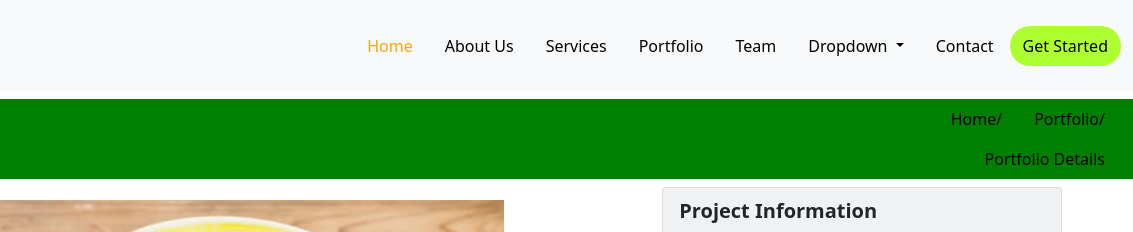
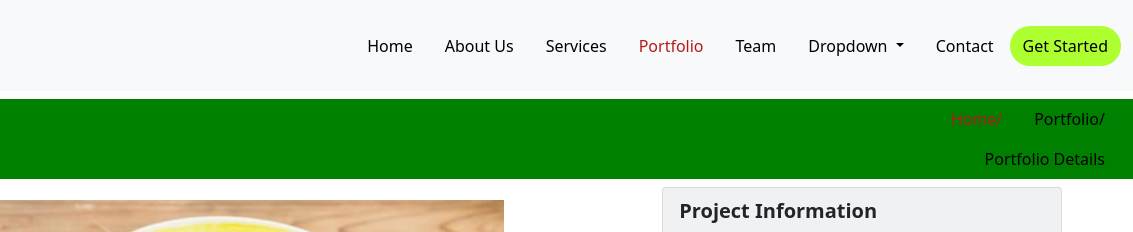
Before and after one commit to codesantaisai/ASSIGNMENT, a plain HTML site: page project01/portfolio.html in a window 1280 px wide. Shown: the top 232 px of the page, 147-1280 px from the left. Drawn offline with Linux system fonts and the light colour scheme.

Commit message:
mousehover and active nav bar

```diff
--- a/project01/portfolio.html
+++ b/project01/portfolio.html
@@ -20,7 +20,7 @@
 
                 <ul class="nav justify-content-end">
                   <li class="nav-item">
-                     <a class="nav-link active home" aria-current="page" href="home.html">Home</a>
+                     <a class="nav-link  home" aria-current="page" href="home.html">Home</a>
       </li>
       <li class="nav-item">
         <a class="nav-link" href="#">About Us</a>
@@ -29,7 +29,7 @@
         <a class="nav-link" href="#">Services</a>
       </li>
       <li class="nav-item">
-        <a class="nav-link" href="http://127.0.0.1:5500/project01/portfolio.html">Portfolio</a>
+        <a class="nav-link active" href="http://127.0.0.1:5500/project01/portfolio.html">Portfolio</a>
       </li>
       <li class="nav-item">
         <a class="nav-link">Team</a>
--- a/project01/style.css
+++ b/project01/style.css
@@ -4,13 +4,24 @@
     color:black;
     border-radius:  30px;
 }
+.btn:hover{
+    background-color: rgb(255, 162, 0);
+}
+.btn2:hover{
+    background-color: rgb(255, 162, 0);
+}
+
 
 .nav-link{
     color:black;
 }
-.home{
+.active{
+    color:rgb(182, 25, 25);
+}
+
+/* .home{
     color: orange;
-}
+} */
 /*Navbar Styles End*/
 
 /*sectrion-2 start*/
```
